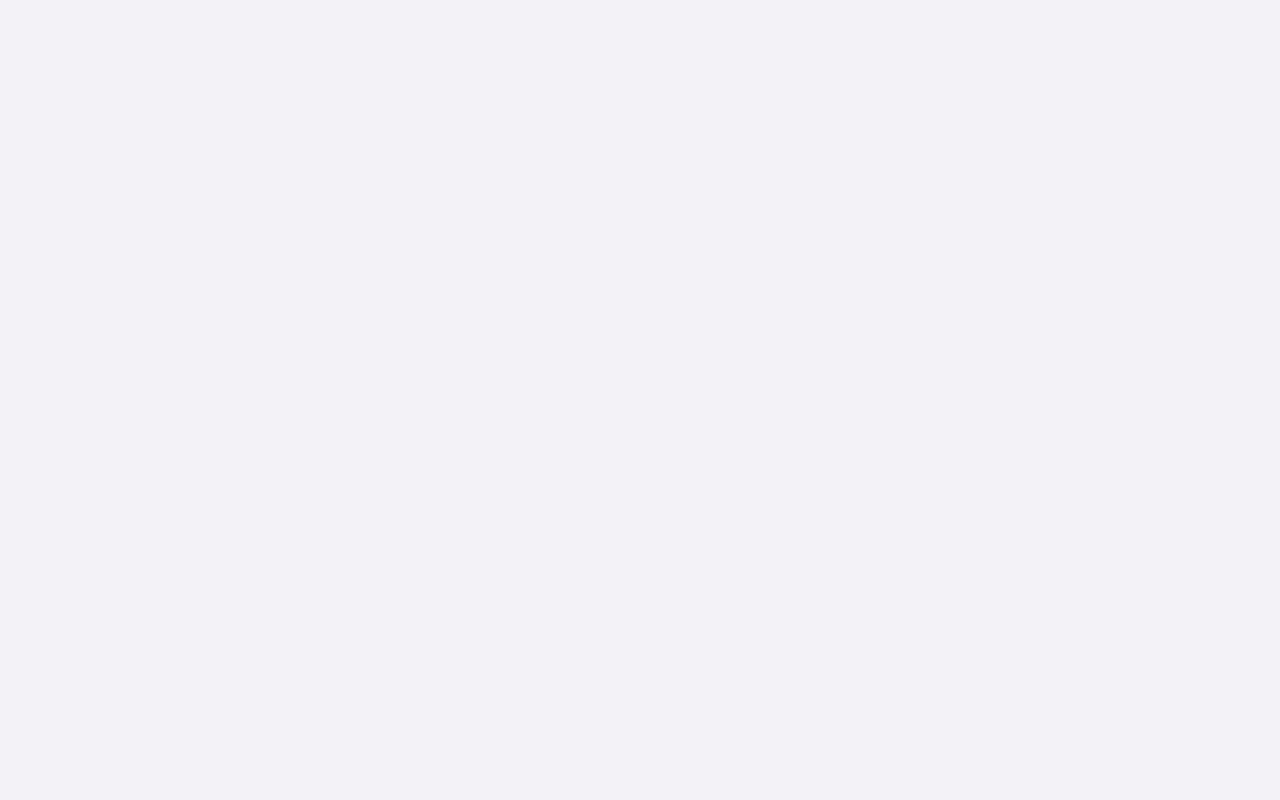
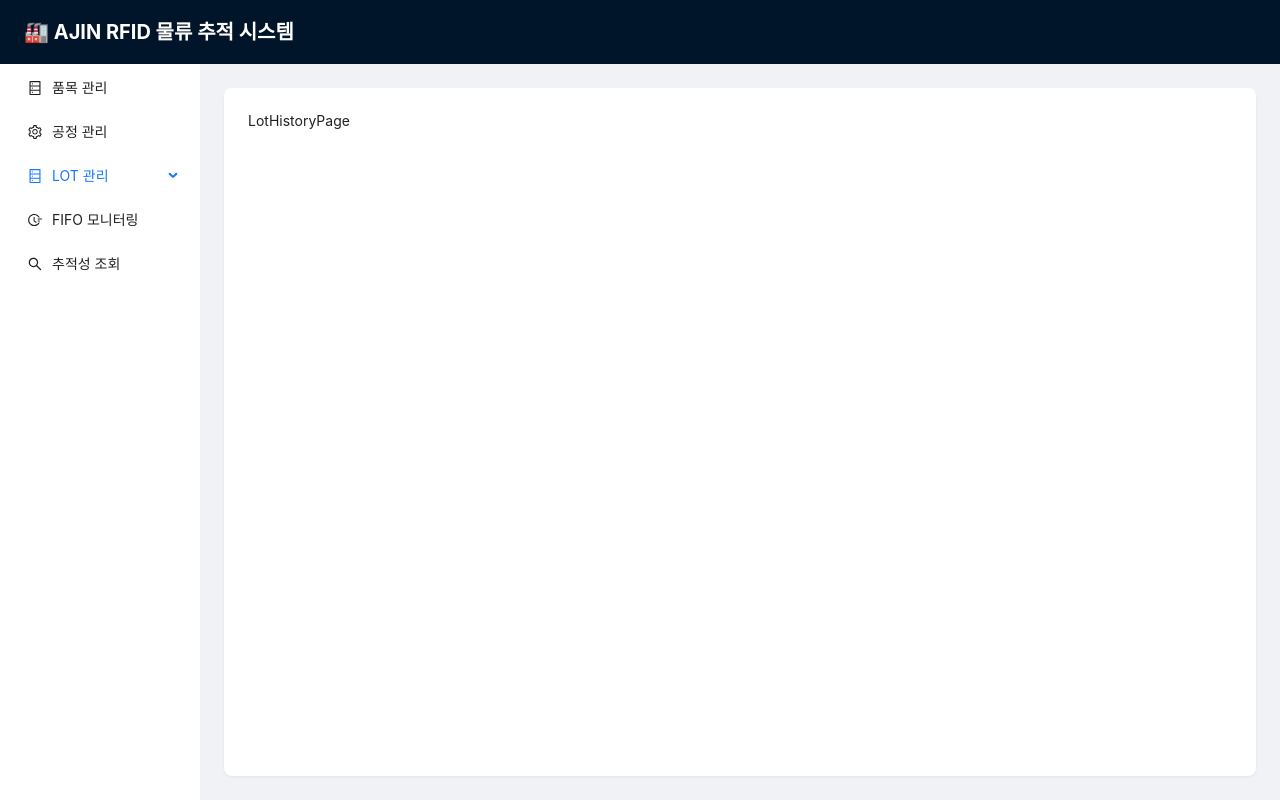
Before and after one commit to softencheese/ajin-pbl-2025, a React (Vite) app in the folder implementation/frontend/: page /lots/history in a window 1280 px wide. Before the commit this address had no page. Built offline with nearby package versions, Linux system fonts and the light colour scheme; the HTML template or start-up script is replaced by a standard one.

Commit message:
Lothistory 화면

```diff
--- a/implementation/frontend/src/App.tsx
+++ b/implementation/frontend/src/App.tsx
@@ -7,6 +7,7 @@ import { MaterialsPage } from './pages/Materials/MaterialsPage';
 import { MonitoringPage } from './pages/Monitoring/MonitoringPage';
 import { PlaceholderPage } from './pages/PlaceholderPage';
 import { LotPalletsPage } from './pages/LOTs/LotPalletsPage';
+import { LotHistoryPage } from './pages/LOTs/LotHistoryPage';
 import { LotTrackingPage } from './pages/Traceability/LotTrackingPage';
 import { ItemsPage } from './pages/Items/ItemsPage';
 import { ProcessManagementPage } from './pages/Processes/ProcessManagementPage';
@@ -42,6 +43,7 @@ function App() {
             />
             <Route path="processes" element={<ProcessManagementPage />} />
             <Route path="lots/pallets" element={<LotPalletsPage />} />
+            <Route path="lots/history" element={<LotHistoryPage />} />
             <Route
               path="pallets"
               element={<PlaceholderPage title="팔레트 관리" subtitle="팔레트와 RFID 태그를 관리합니다." />}
--- a/implementation/frontend/src/components/Layout/MainLayout.tsx
+++ b/implementation/frontend/src/components/Layout/MainLayout.tsx
@@ -27,6 +27,7 @@ export function MainLayout() {
     if (path.startsWith('/parts')) return 'parts';
     if (path.startsWith('/processes')) return 'processes';
     if (path.startsWith('/lots/pallets')) return 'lots-pallets';
+    if (path.startsWith('/lots/history')) return 'lots-history';
     if (path.startsWith('/pallets')) return 'pallets';
     if (path.startsWith('/monitoring')) return 'monitoring';
     if (path.startsWith('/fifo')) return 'fifo';
@@ -61,6 +62,10 @@ export function MainLayout() {
         {
           key: 'lots-pallets',
           label: <Link to="/lots/pallets">LOT-팔레트-RFID</Link>,
+        },
+        {
+          key: 'lots-history',
+          label: <Link to="/lots/history">LOT 히스토리</Link>,
         },
       ],
     },
--- /dev/null
+++ b/implementation/frontend/src/pages/LOTs/LotHistoryPage.tsx
@@ -0,0 +1,9 @@
+
+
+export function LotHistoryPage() {
+  return (
+    <>
+      <div>LotHistoryPage</div>
+    </>
+  );
+}
--- a/implementation/frontend/src/pages/Traceability/LotTrackingPage.tsx
+++ b/implementation/frontend/src/pages/Traceability/LotTrackingPage.tsx
@@ -402,7 +402,7 @@ export function LotTrackingPage() {
   // Table columns
   const columns: ColumnsType<LotTraceData> = [
     {
-      title: '1품명',
+      title: '품명',
       dataIndex: 'itemName',
       key: 'itemName',
       width: 200,
```
